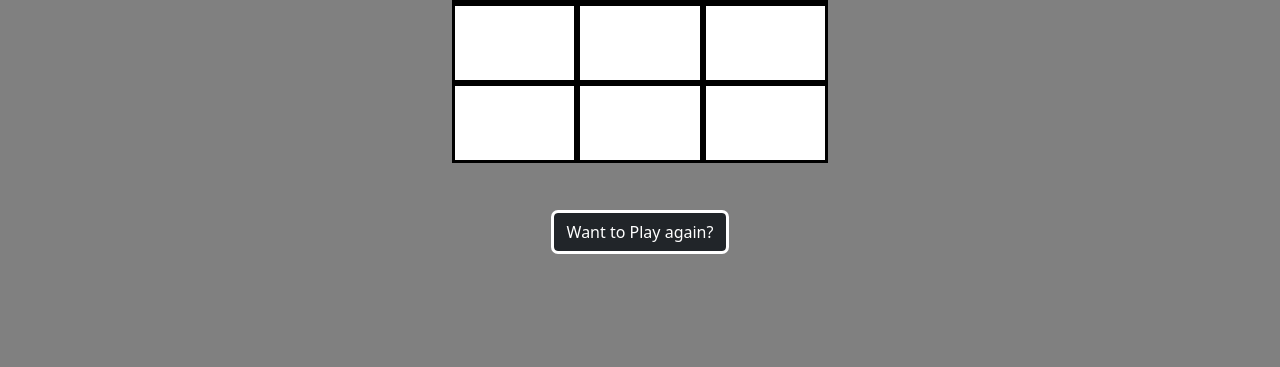
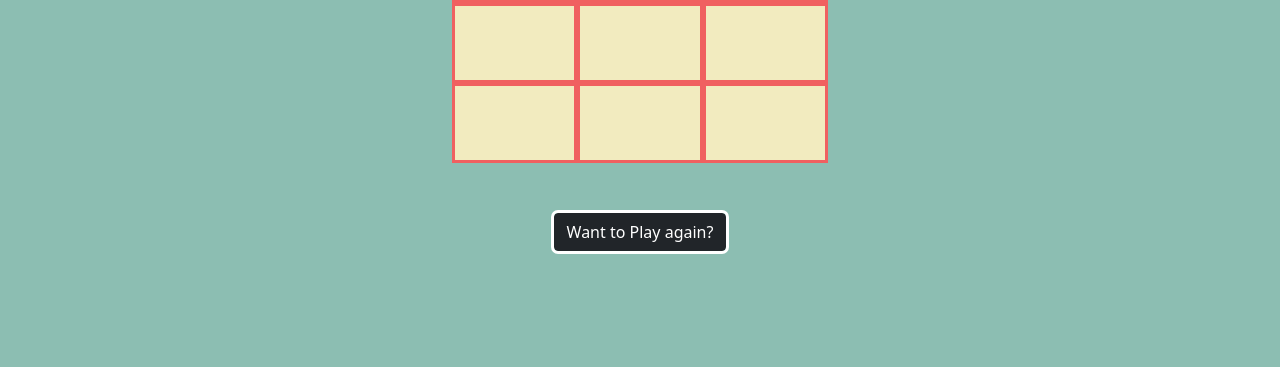
Before and after one commit to qchris101/tic-tac-toe-client, a website built with webpack: page index.html in a window 1280 px wide. Shown: the part 433-800 px from the top of the page. Built offline with nearby package versions, Linux system fonts and the light colour scheme.

Commit message:
Updated color schemes

```diff
--- a/app/styles/index.scss
+++ b/app/styles/index.scss
@@ -1,7 +1,10 @@
 @import '~bootstrap/scss/bootstrap';
 body {
-  background-color: grey;
+  background-color: #8CBEB2;
   margin-top: 300px;
+}
+nav {
+  background-color: #F3B562;
 }
 h1 {
   text-align: center;
@@ -15,9 +18,9 @@ h1 {
 
 .box {
   align-items: center;
-  background-color:white;
-  border: 3px solid black;
-  color:black;
+  background-color:#F2EBBF;
+  border: 3px solid #F06060;
+  color:#5C4B51;
   display: flex;
   font-family: 'Playfair Display', serif;
   height: 80px;
@@ -48,4 +51,5 @@ p {
   text-align: center;
   text-decoration: solid;
   font-size: 50px;
+  color: #F06060;
 }
```
